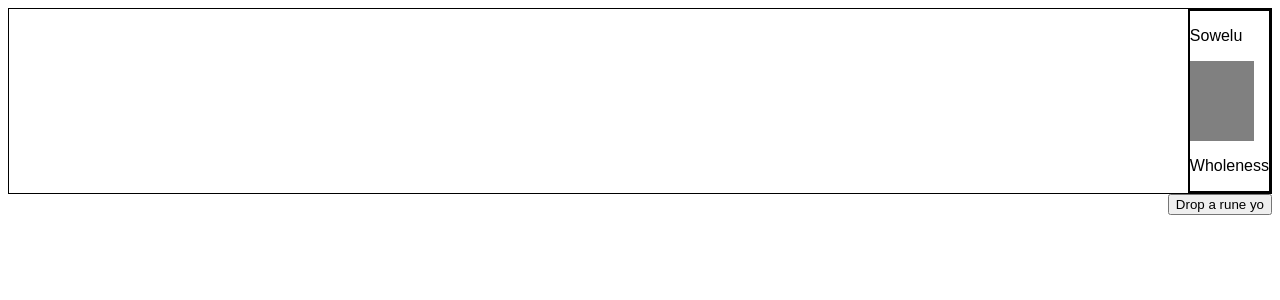
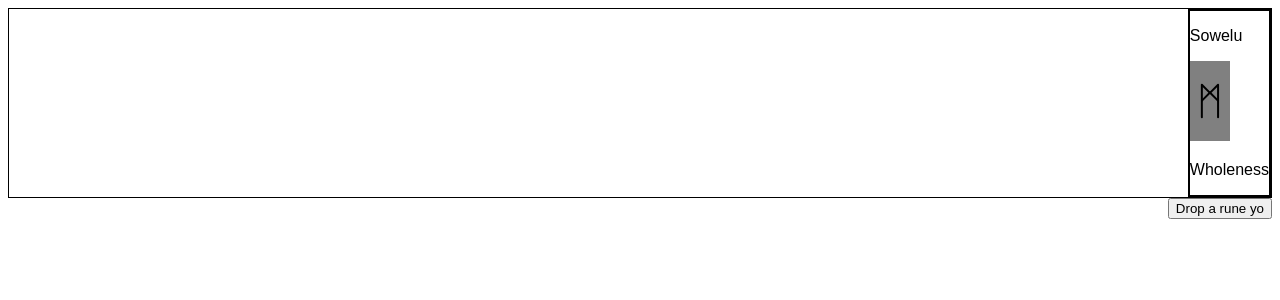
Before and after one commit to CorDub/streamrunes, a React (Vite) app: page / in a window 1280 px wide. Both pictures are taken after a click on the button "Drop a rune yo". Shown: the top 300 px of the page. Built offline with nearby package versions, Linux system fonts and the light colour scheme; a web font is replaced by a local one.

Commit message:
Added the first rune image.

```diff
--- a/src/App.jsx
+++ b/src/App.jsx
@@ -4,7 +4,7 @@ import RuneList from "./RuneList";
 
 function App() {
   const [currentRunes, setCurrentRunes] = useState([]);
-  const potentialRunes = useState(["Mannaz, The Self",
+  const potentialRunes = useState(["Mannaz",
     "Gebo",
     "Ansuz",
     "Othila",
--- a/src/Rune.css
+++ b/src/Rune.css
@@ -13,8 +13,15 @@
   font-family: "Sagewold-ZpwvJ", sans-serif;
 }
 
-.img-placeholder {
+/* .img-placeholder {
   background-color: gray;
   height: 10vh;
   width: 5vw;
+} */
+
+
+.rune-img {
+  height: 10vh;
+  width: 5vh;
+  background-color: gray;
 }
--- a/src/Rune.jsx
+++ b/src/Rune.jsx
@@ -5,7 +5,12 @@ function Rune({ name, subtitle }) {
   return (
     <div className="rune">
       <p>{name}</p>
-      <div className="img-placeholder"></div>
+      <div className="img-placeholder">
+        <img
+          src={"src/assets/Mannaz.svg"}
+          alt="Mannaz icon"
+          className="rune-img"/>
+      </div>
       <p>{subtitle}</p>
     </div>
   )
```
Also changed, not shown: src/assets/Mannaz.svg (added).
